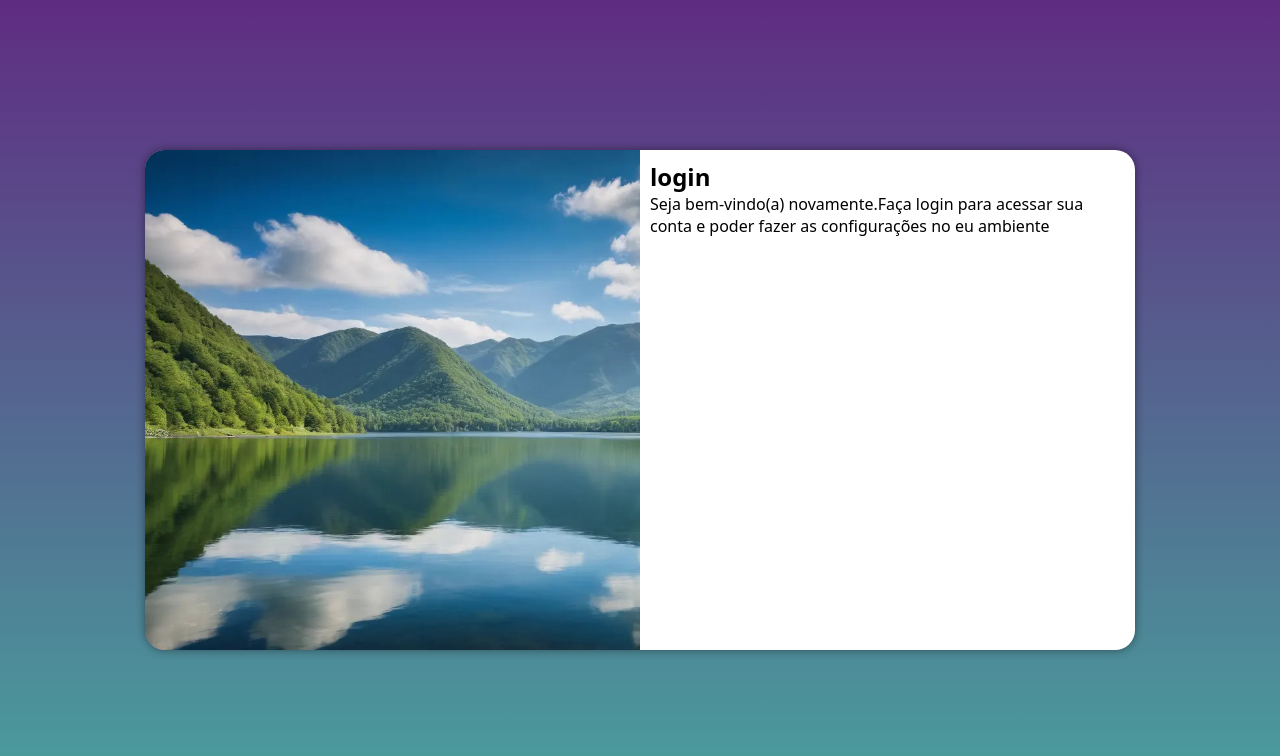
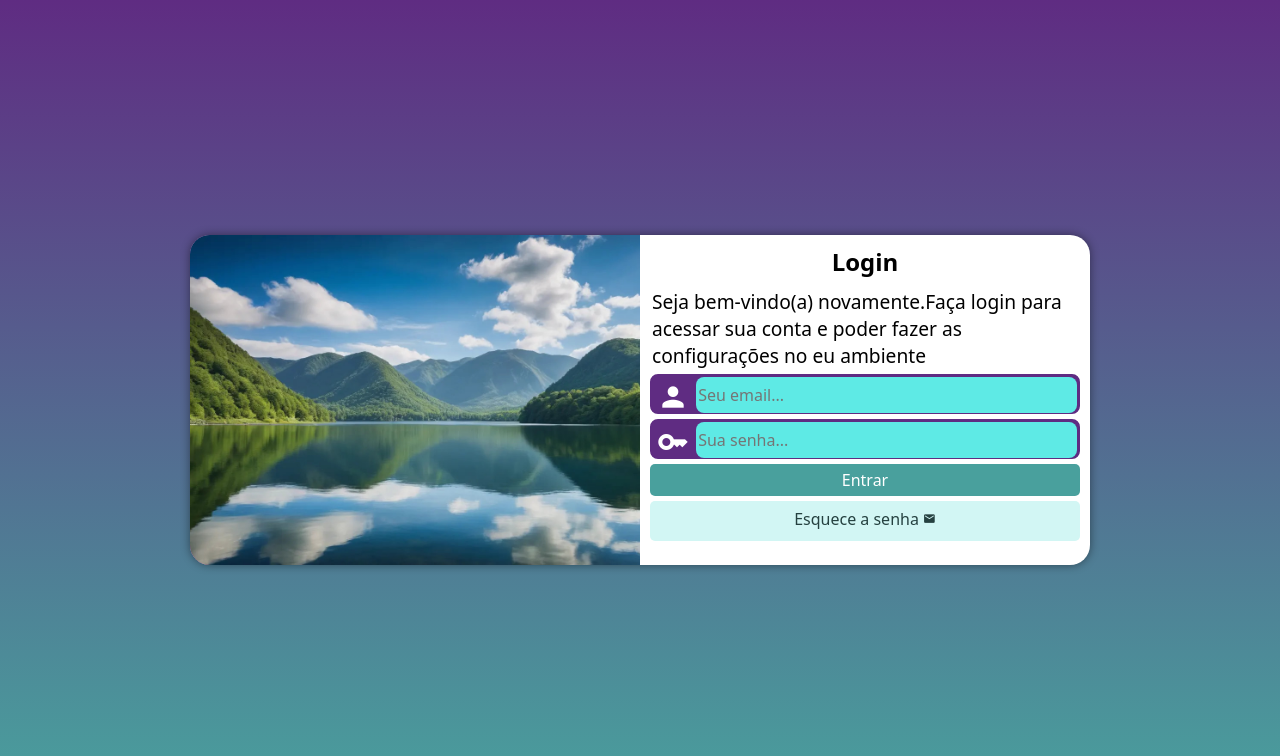
Before and after one commit to estevaomalua/login, a plain HTML site: page index.html in a window 1280 px wide. Drawn offline with Linux system fonts and the light colour scheme.

Commit message:
terminado

```diff
--- a/estilos/midia-quirie.css
+++ b/estilos/midia-quirie.css
@@ -11,14 +11,16 @@ para pc: 992 ate 1200
 para telas muito mairores: acima de 1200
 */
 @media screen and (min-width: 768px) and (max-width: 992px){
+    /*Confugurando altura para tablet*/
     body{
         background-image: linear-gradient(to top,#49a09d,#5f2c82);
     }
    section#login{
     width:80vw;
+    height: 270px;
    }
    section#login > div#imagem{
-    float: left;
+    float: right;
     width: 30%;
     height: 100%;
    }
@@ -28,11 +30,13 @@ para telas muito mairores: acima de 1200
    }
 }
 @media screen and (min-width: 992px){
+     /*Confugurando altura para computadores*/
     body{
         background-image: linear-gradient(to top, #49a09d,#5f2c82);
     }
     section#login{
-        width: 990px;
+        width: 900px;
+        height: 330px;
     }
     section#login > div#imagem{
         float: left;
@@ -40,7 +44,12 @@ para telas muito mairores: acima de 1200
         height: 100%;
     }
     section#login > div#formulario{
-        float: right;
+        float: left;
         width: 50%;
     }
+    div#formulario > p{
+        font-size: 1.2em;
+        margin: 2px;
+    }
+
 }
--- a/estilos/style.css
+++ b/estilos/style.css
@@ -27,16 +27,17 @@ section#login{
     position: absolute;
     top: 50%;
     left: 50%;
-    transform: translate(-50%,-50%);
     overflow: hidden;
     box-shadow: 0px 0px 10px rgba(0, 0, 0, 0.445);
 
     background-color: white;
     border-radius: 20px;
     width: 250px;
-    height: 500px;
+    height: 515px;
+     transform: translate(-50%,-50%);
     transition: width .3s, height .3s;
-    -o-transition-timing-function: ease;
+    transition-timing-function: ease;
+
 
 }
 section#login > div#imagem{
@@ -49,5 +50,97 @@ section#login > div#imagem{
 section#login > div#formulario{
     display: block;
     padding: 10px;
+    height: 40px;
 
 }
+/*
+Estlizando depois da responsividade
+*/
+form > div.campo{
+    display: block;
+    background-color: #5f2c82;
+   border: 2px solid #5f2c82;
+    width: 100%;
+    height: 40px;
+    margin: 5px 0px;
+    border-radius: 8px;
+
+
+/*
+Estlizando depois da responsividade
+*/
+}
+ div#formulario > h1{
+        text-align: center;
+        margin-bottom: 10px;
+    }
+    div#formulario > p{
+        font-size: 0.8em;
+        margin: 2px;
+    }
+div.campo > label{
+    display: none;
+}
+/*
+Depois de ele ser responsivo
+*/
+div.campo > span{
+    color: white;
+    /*background-color: black;*/
+    font-size: 2em;
+    /*Deram 40px para enciaxar bem com padim de 5px*/
+    width: 40px;
+    padding: 5px;
+}
+div.campo > input{
+     /*Trabalhando no input de senha e email*/
+    background-color: #5eeae5;
+    font-size: 1em;
+    width: calc(99.7% - 44px);
+    height: 100%;
+    border: 0px;
+    border-radius: 8px;
+    padding: 2px;
+    transform: translateY(-12px);
+
+}
+/* Criar autofucus*/
+div.campo > input:focus-within{
+    background-color: white;
+}
+form > input[type=submit]{
+    display: block;
+    width: 100%;
+    height: 40%;
+    font-size: 1em;
+    background-color:  #49a09d;
+    border: none;
+    padding: 5px;
+    color: white;
+    border-radius: 5px;
+    cursor: pointer;
+}
+form > input[type=submit]:hover{
+    background-color: #428a87;
+}
+form > a.botao{
+    display: block;
+    text-align: center;
+    background-color: #d2f6f4;
+    margin-top: 5px;
+    border-radius: 5px;
+    text-decoration: none;
+    color: #254140;
+    width: 100%;
+    height: 40px;
+    font-size: 1em;
+    padding-top: 7px;
+
+}
+form > a.botao:hover{
+    background-color: #2ce5dfdc;
+}
+form > a.botao > span{
+    font-size: 0.8em;
+
+}
--- a/index.html
+++ b/index.html
@@ -3,6 +3,7 @@
 <head>
     <meta charset="UTF-8">
     <meta name="viewport" content="width=device-width, initial-scale=1.0">
+    <link href="https://fonts.googleapis.com/icon?family=Material+Icons"rel="stylesheet">
     <link rel="stylesheet" href="estilos/style.css">
     <link rel="stylesheet" href="estilos/midia-quirie.css">
     <title>Tela de login</title>
@@ -11,13 +12,23 @@
     <main>
         <section id="login">
             <div id="imagem">
-
             </div>
             <div id="formulario">
-                <h1>login</h1>
+                <h1>Login</h1>
                 <p>Seja bem-vindo(a) novamente.Faça login para acessar sua conta e poder fazer as configurações no eu ambiente</p>
-                <form action="login.php" method="post">
-
+                <form action="login.php" method="post" autocomplete="on">
+                    <div class="campo">
+                       <span class="material-icons md-18">person</span>
+                        <input type="login" name="email" id="ilogin" placeholder="Seu email..."required autocomplete="email" maxlength="30">
+                         <label for="ilogin">Login</label>
+                    </div>
+                    <div class="campo">
+                       <span class="material-icons md-18">key</span>
+                        <input type="password" name="senha" id="isenha" placeholder="Sua senha..." required autocomplete="current-password" minlength="8" maxlength="20">
+                        <label for="isenha">senha</label>
+                    </div>
+                    <input type="submit" value="Entrar">
+                    <a href="#" class="botao">Esquece a senha <span class="material-icons">email</span></a>
                 </form>
             </div>
         </section>
```
